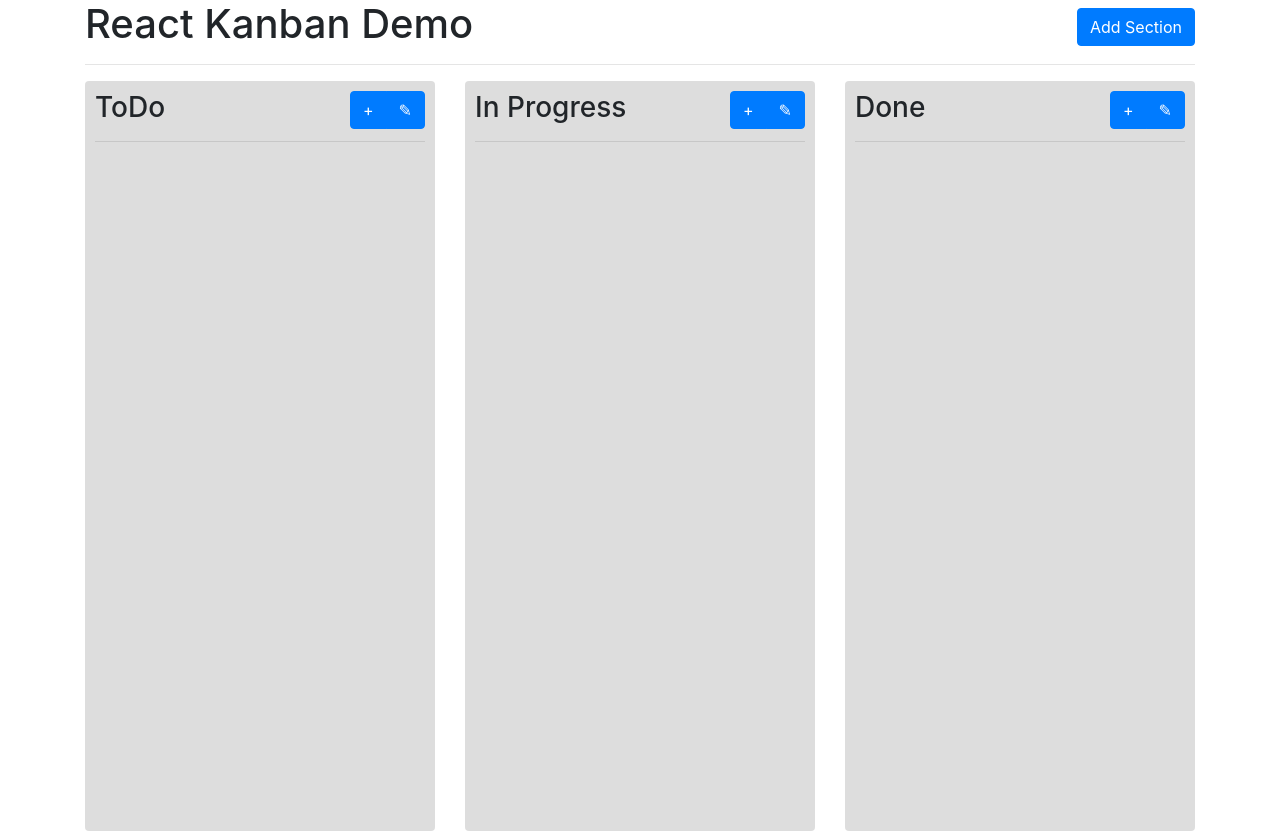
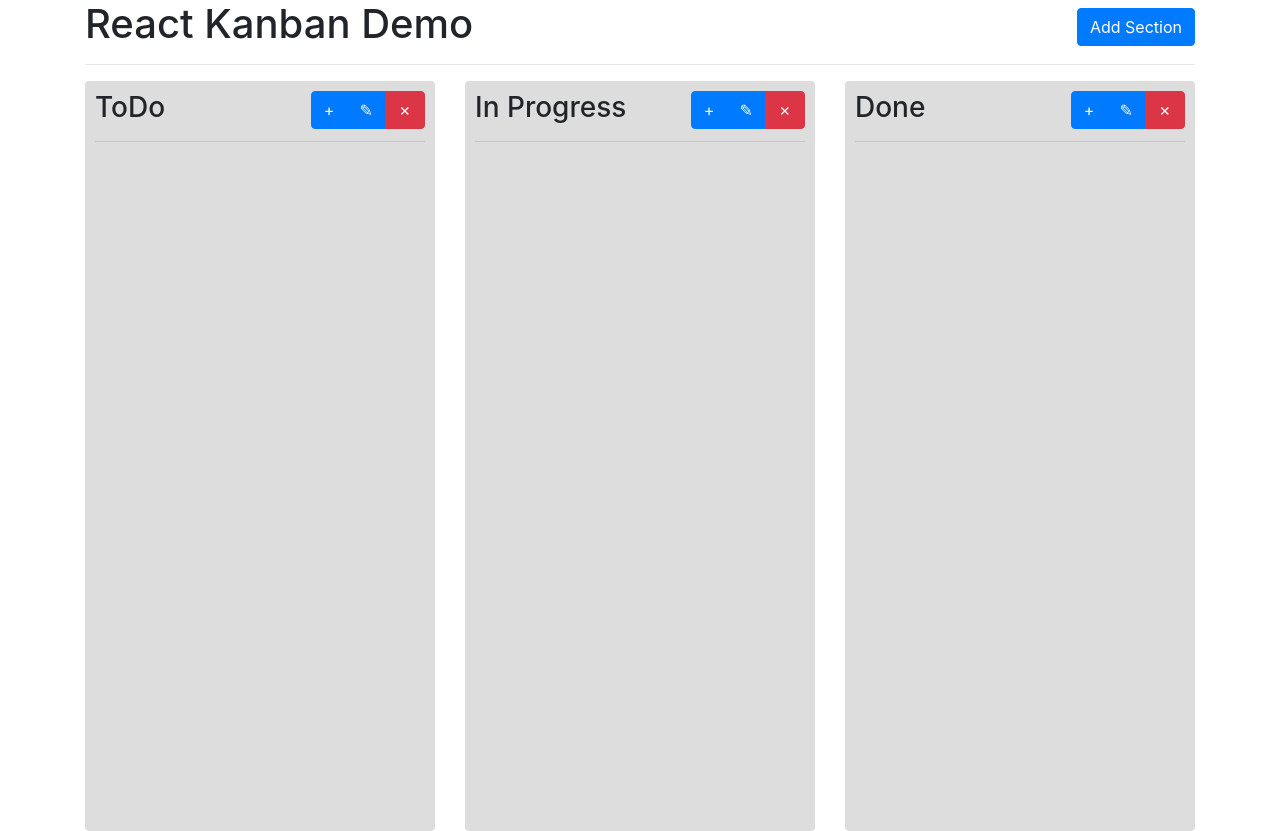
Before and after one commit to cpgillem/react-kanban, a React (Create React App) app: page / in a window 1280 px wide. Built offline with nearby package versions, Linux system fonts and the light colour scheme; the HTML template or start-up script is replaced by a standard one.

Commit message:
Implement adding and deleting sections.

```diff
--- a/src/App.js
+++ b/src/App.js
@@ -35,6 +35,8 @@ class App extends Component {
         this.handleDelete = this.handleDelete.bind(this);
         this.handleAdd = this.handleAdd.bind(this);
         this.handleSectionEdit = this.handleSectionEdit.bind(this);
+        this.handleSectionAdd = this.handleSectionAdd.bind(this);
+        this.handleSectionDelete = this.handleSectionDelete.bind(this);
         this.handleSectionTitleChange = this.handleSectionTitleChange.bind(this);
     }
 
@@ -115,6 +117,20 @@ class App extends Component {
         });
     }
 
+    handleSectionAdd(e) {
+        const sections = new Map(this.state.sections);
+
+        sections.set(this.state.nextId, {
+            title: '',
+            editing: true
+        });
+
+        this.setState({
+            nextId: this.state.nextId + 1,
+            sections: sections,
+        });
+    }
+
     handleSectionEdit(id, editing) {
         const sections = new Map(this.state.sections);
 
@@ -125,6 +141,17 @@ class App extends Component {
             sections: sections,
         });
 
+    }
+
+    handleSectionDelete(id) {
+        const sections = new Map(this.state.sections);
+
+        // Delete the section by ID.
+        sections.delete(id);
+
+        this.setState({
+            sections: sections,
+        });
     }
 
     handleSectionTitleChange(id, newTitle) {
@@ -143,7 +170,7 @@ class App extends Component {
             <div className="container">
                 <h1>React Kanban Demo
                     <div className="button-group float-right">
-                        <button className="btn btn-primary">Add Section</button>
+                        <button className="btn btn-primary" onClick={this.handleSectionAdd}>Add Section</button>
                     </div>
                 </h1>
                 <hr/>
@@ -156,6 +183,7 @@ class App extends Component {
                     onItemDescChange={this.handleItemDescChange}
                     onSectionTitleChange={this.handleSectionTitleChange}
                     onSectionEdit={this.handleSectionEdit}
+                    onSectionDelete={this.handleSectionDelete}
                     sections={this.state.sections}
                     items={this.state.items}
                 />
--- a/src/Board.js
+++ b/src/Board.js
@@ -27,6 +27,7 @@ class Board extends Component {
                         onItemNameChange={this.props.onItemNameChange}
                         onItemDescChange={this.props.onItemDescChange}
                         onSectionEdit={this.props.onSectionEdit}
+                        onSectionDelete={this.props.onSectionDelete}
                         title={section.title}
                         items={this.props.items}
                         id={id}
--- a/src/Section.js
+++ b/src/Section.js
@@ -8,6 +8,7 @@ class Section extends Component {
 
         this.handleAdd = this.handleAdd.bind(this);
         this.handleSectionEdit = this.handleSectionEdit.bind(this);
+        this.handleSectionDelete = this.handleSectionDelete.bind(this);
     }
 
     handleAdd() {
@@ -16,6 +17,10 @@ class Section extends Component {
 
     handleSectionEdit() {
         this.props.onSectionEdit(this.props.id, true);
+    }
+
+    handleSectionDelete() {
+        this.props.onSectionDelete(this.props.id);
     }
 
     render() {
@@ -59,6 +64,7 @@ class Section extends Component {
                         <div className="btn-group float-right">
                             <button className="btn btn-primary" onClick={this.handleAdd}>+</button>
                             <button className="btn btn-primary" onClick={this.handleSectionEdit}>&#9998;</button>
+                            <button className="btn btn-danger" onClick={this.handleSectionDelete}>&#10007;</button>
                         </div>
                     </h3>
                     <hr/>
```
